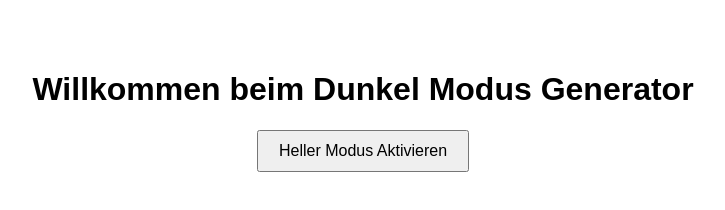
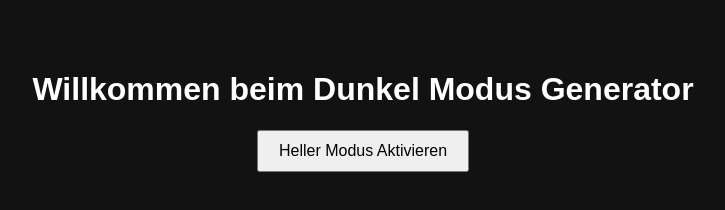
Before and after one commit to sidfakenews986/dunkel-modus-generator, a plain HTML site: page index.html in a window 1280 px wide. Both pictures are taken after a click on the button "Dunkelmodus Umstellen". Shown: the whole page, without its empty margins (277-1002 px from the left). Drawn offline with Linux system fonts and the light colour scheme.

Commit message:
Fix CSS selector for dark mode styling

```diff
--- a/styles.css
+++ b/styles.css
@@ -13,6 +13,11 @@ dark-mode {
     color: #ffffff;
 }
 
+body.dark-mode {
+    background-color: #121212;
+    color: #ffffff;
+}
+
 button {
     padding: 10px 20px;
     font-size: 16px;
```
